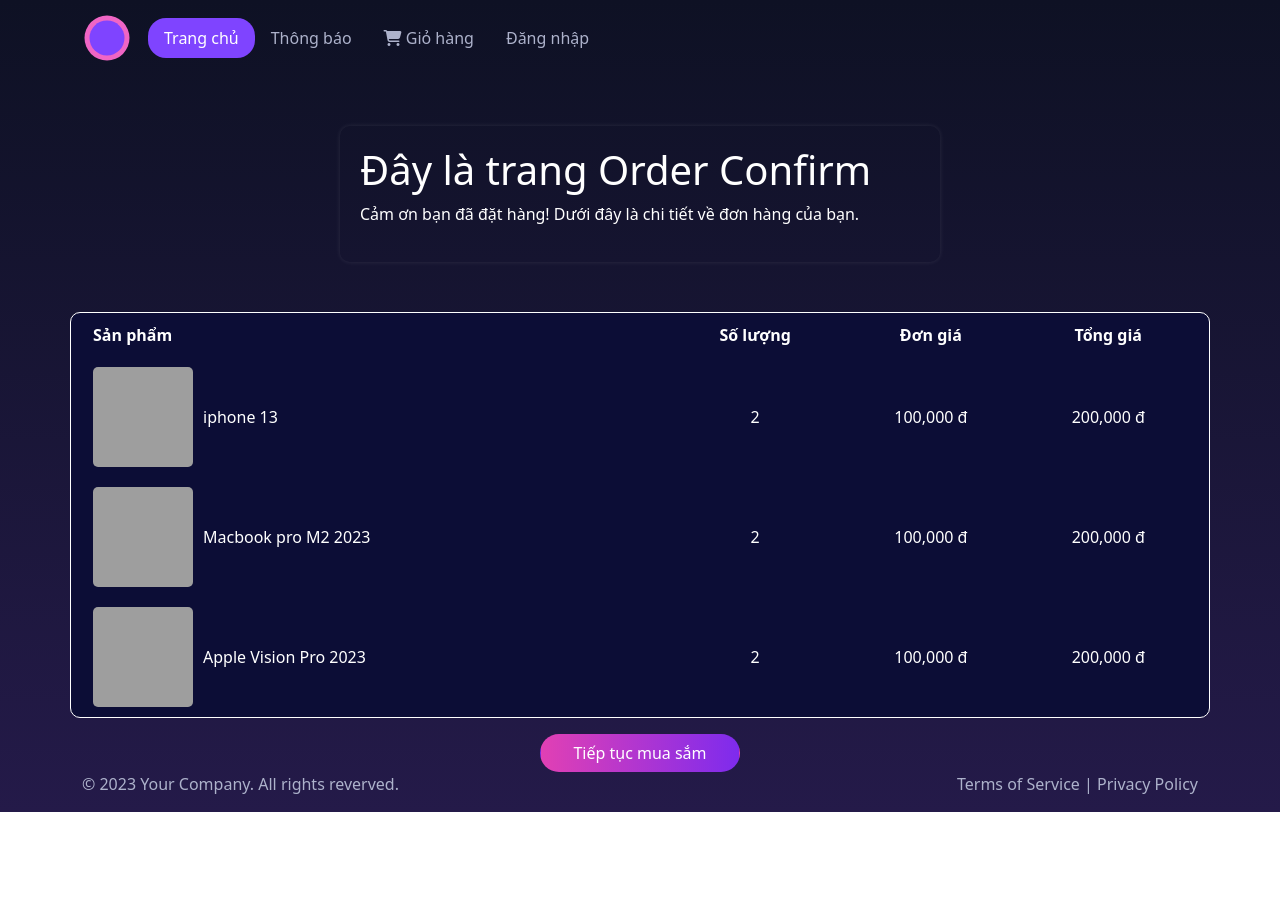
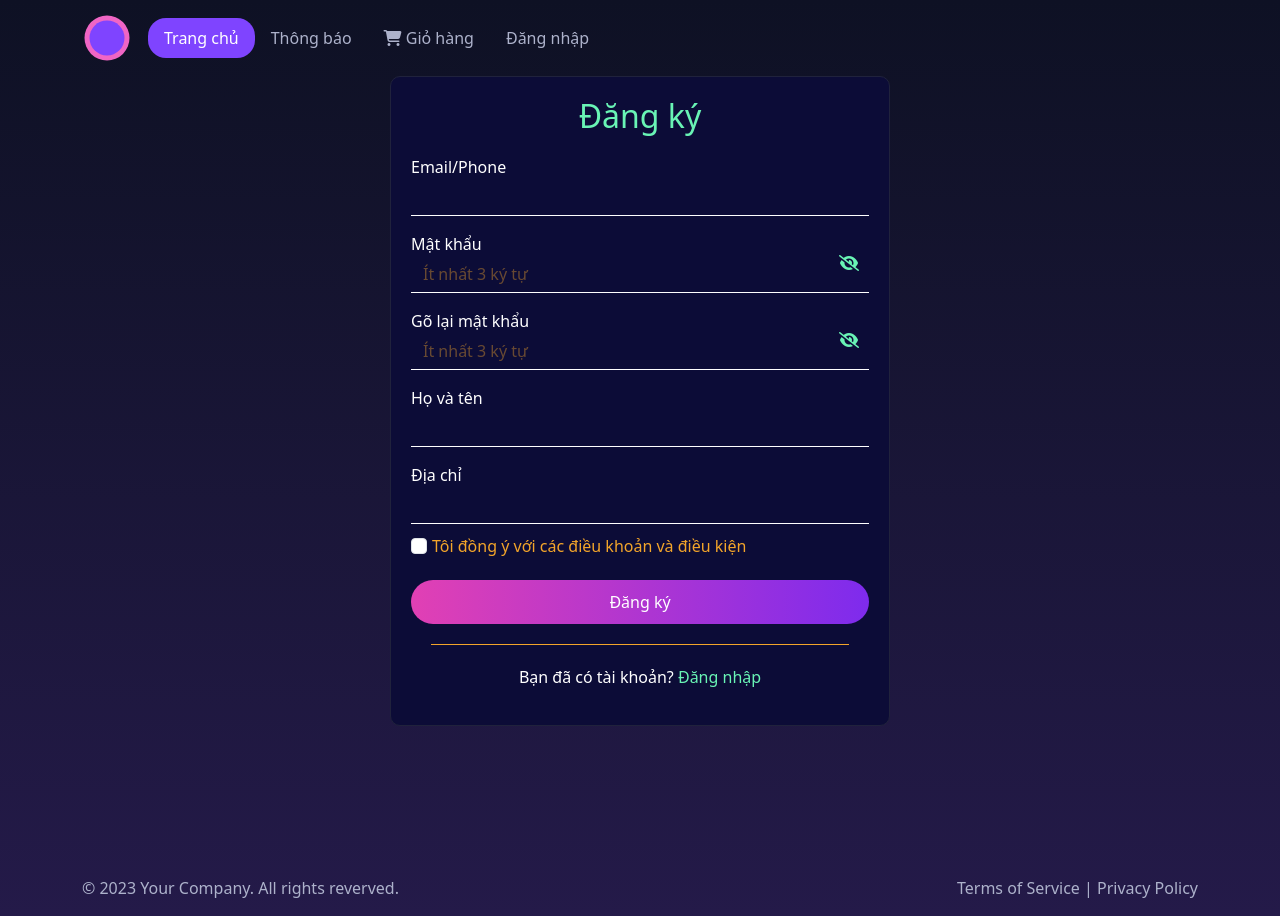
Before and after one commit to huyhuynh1905/spring-shop-app-course, an Angular app in the folder shopapp-fe/: page / in a window 1280 px wide. Before the commit the page ends 812 px from the top, so only its background shows below. Built offline with nearby package versions, Linux system fonts and the light colour scheme; grey boxes are pictures that could not be loaded.

Commit message:
[U] section 1 - lesson 7: dev page login and register

```diff
--- /dev/null
+++ b/shopapp-fe/src/app/login/login.component.html
@@ -0,0 +1,49 @@
+<app-header></app-header>
+
+<div class="container">
+    <div class="row">
+        <div class="col-md-6 offset-md-3">
+            <div class="login-form mx-auto">
+                <h2 class="login-header">Đăng nhập</h2>
+                <div class="form-group">
+                    <label for="email">Email/Phone</label>
+                    <input type="text" class="form-control" id="email">
+                    <div class="divider-nospace"></div>
+                </div>
+                <div class="mt-5"></div>
+                <div class="form-group password-field">
+                    <label for="password">Mật khẩu</label>
+                    <input type="password" placeholder="Ít nhất 3 ký tự" class="form-control" id="password">
+                    <i class="password-toggle fas fa-eye-slash"></i>
+                    <div class="divider-nospace"></div>
+                </div>
+
+                <div class="form-group">
+                    <div class="form-check checkbox-text">
+                        <span style="display: flex;">
+                            <input type="checkbox" class="form-check-input" id="remember">
+                            <label class="form-check-label text-start" for="remember">Ghi nhớ đăng nhập</label>
+                        </span>
+                        <a href="#" class="register-link">Quên mật khẩu</a>
+                    </div>
+                </div>
+
+
+                <div class="form-group">
+                    <select class="form-control access-right">
+                        <option selected disabled>Quyền đăng nhập</option>
+                        <option>Người dùng</option>
+                        <option>Quản trị viên</option>
+                    </select>
+                </div>
+
+                <button type="button" class="login-button">Đăng nhập</button>
+                <div class="divider"></div>
+                <p class="text-center">Bạn chưa đăng ký? <span><a href="#" class="register-link">Đăng ký ngay</a></span></p>
+
+            </div>
+        </div>
+    </div>
+</div>
+
+<app-footer></app-footer>
--- /dev/null
+++ b/shopapp-fe/src/app/login/login.component.scss
@@ -0,0 +1,117 @@
+.container{
+    color: white;
+    height: 100vh;
+}
+
+.login-form{
+    background-color: rgb(12, 12, 55);
+    border-radius: 10px;
+    padding: 20px;
+    max-width: 500px;
+    border: 1px solid rgb(32, 34, 60);
+    align-items: center;
+    justify-content: center;
+}
+
+.login-header{
+    color: rgb(105, 244, 181);
+    text-align: center;
+    margin-bottom: 20px;
+}
+
+.form-control{
+    background-color: transparent;
+    border: none;
+    color: white;
+}
+
+.form-control:focus{
+    background-color: transparent;
+    outline: none;
+    color: white;
+    border-color: transparent;
+}
+
+
+.divider-nospace{
+    border: 1px solid white;
+}
+
+.password-field{
+    position: relative;
+}
+
+.password-toggle{
+    position: absolute;
+    top: 50%;
+    right: 10px;
+    transform: translateY(-50%);
+    color: rgb(105, 244, 181);
+    cursor: pointer;
+}
+
+.checkbox-text{
+    color: rgb(243, 165, 42);
+    display: flex;
+    justify-content: space-between;
+    align-items: center;
+    margin-top: 10px;
+}
+
+.checkbox-text input[type="checkbox"]:checked{
+    border-color: white;
+    background-color: rgb(233, 66, 178);
+}
+
+.form-check-input{
+    margin-right: 5px;
+}
+
+.register-link{
+    color: rgb(105, 244, 181);
+    text-decoration: none;
+}
+
+.access-right{
+    margin-top: 20px;
+    width: 200px;
+    color: white;
+    border: 1px solid rgb(255, 64, 180);
+}
+
+.access-right:focus{
+    border: 1px solid rgb(255, 64, 180);
+}
+
+.form-control::placeholder {
+    /* Chrome, Firefox, Opera, Safari 10.1+ */
+    color: rgba(243, 165, 42, 0.4);
+    opacity: 1;
+    /* Firefox */
+}
+
+.form-control:-ms-input-placeholder {
+    /* Internet Explorer 10-11 */
+    color: rgba(243, 165, 42, 0.4);
+}
+
+.form-control::-ms-input-placeholder {
+    /* Microsoft Edge */
+    color: rgba(243, 165, 42, 0.4);
+}
+
+.login-button {
+    background: linear-gradient(to right, rgb(225, 64, 180), rgb(126, 43, 237));
+    color: white;
+    border-radius: 30px;
+    width: 100%;
+    padding: 10px 0;
+    margin-top: 20px;
+    border: none;
+}
+.divider {
+    height: 1px;
+    background-color: rgb(243, 165, 42);
+    /* background-color: rgb(105, 244, 181) */
+    margin: 20px;
+}
--- /dev/null
+++ b/shopapp-fe/src/app/register/register.component.html
@@ -0,0 +1,57 @@
+<app-header></app-header>
+<div class="container">
+    <div class="row">
+        <div class="col-md-6 offset-md-3">
+            <div class="register-form mx-auto">
+                <h2 class="register-header">Đăng ký</h2>
+                <div class="form-group">
+                    <label for="email">Email/Phone</label>
+                    <input type="text" class="form-control" id="email">
+                    <div class="divider-nospace"></div>
+                </div>
+                <div class="mt-3"></div>
+                <div class="form-group password-field">
+                    <label for="password">Mật khẩu</label>
+                    <input type="password" placeholder="Ít nhất 3 ký tự"
+                        class="form-control" id="password">
+                    <i class="password-toggle fas fa-eye-slash"></i>
+                    <div class="divider-nospace"></div>
+                </div>
+                <div class="mt-3"></div>
+                <div class="form-group password-field">
+                    <label for="confirm-password">Gõ lại mật khẩu</label>
+                    <input type="password" placeholder="Ít nhất 3 ký tự"
+                        class="form-control" id="confirm-password">
+                    <i class="password-toggle fas fa-eye-slash"></i>
+                    <div class="divider-nospace"></div>
+                </div>
+                <div class="mt-3"></div>
+                <div class="form-group">
+                    <label for="full-name">Họ và tên</label>
+                    <input type="text" class="form-control" id="full-name">
+                    <div class="divider-nospace"></div>
+                </div>
+                <div class="mt-3"></div>
+                <div class="form-group">
+                    <label for="address">Địa chỉ</label>
+                    <input type="text" class="form-control" id="address">
+                    <div class="divider-nospace"></div>
+                </div>
+                <div class="form-group">
+                    <div class="form-check checkbox-text">
+                        <span style="display: flex;">
+                            <input type="checkbox" class="form-check-input" id="agree">
+                            <label class="form-check-label text-start" for="agree">
+                                Tôi đồng ý với các điều khoản và điều kiện</label>
+                        </span>
+                    </div>
+                </div>
+                <button type="button" class="register-button">Đăng ký</button>
+                <div class="divider"></div>
+                <p class="text-center">Bạn đã có tài khoản? <span>
+                    <a href="#" class="register-link">Đăng nhập</a></span></p>
+            </div>
+        </div>
+    </div>
+</div>
+<app-footer></app-footer>
--- /dev/null
+++ b/shopapp-fe/src/app/register/register.component.scss
@@ -0,0 +1,115 @@
+.container {
+    color: white;
+    height: 100vh;
+}
+
+.register-form {
+    background-color: rgb(12, 12, 55);
+    border-radius: 10px;
+    padding: 20px;
+    max-width: 500px;
+    border: 1px solid rgb(32, 34, 60);
+    align-items: center;
+    justify-content: center;
+}
+
+.register-header {
+    text-align: center;
+    /*      color: rgb(233, 66, 178);*/
+    color: rgb(105, 244, 181);
+    margin-bottom: 20px;
+
+}
+
+.label-text {
+    color: rgb(243, 165, 42);
+}
+
+.form-control {
+    background-color: transparent;
+    border: none;
+    color: white;
+}
+
+.form-control:focus {
+    color: white;
+    background-color: transparent;
+    outline: none;
+    box-shadow: none;
+    border-color: transparent;
+    padding-left: 0;
+}
+
+.password-field {
+    position: relative;
+}
+
+.password-toggle {
+    position: absolute;
+    top: 50%;
+    right: 10px;
+    transform: translateY(-50%);
+    color: rgb(105, 244, 181);
+    cursor: pointer;
+}
+
+.checkbox-text {
+    color: rgb(243, 165, 42);
+    display: flex;
+    justify-content: space-between;
+    align-items: center;
+    margin-top: 10px;
+}
+
+/* Màu checkbox khi được chọn */
+.checkbox-text input[type="checkbox"]:checked {
+    border-color: white;
+    background-color: rgb(233, 66, 178);
+}
+
+.form-check-input {
+    margin-right: 5px;
+}
+
+.register-link {
+    color: rgb(105, 244, 181);
+    text-decoration: none;
+}
+
+.register-button {
+    background: linear-gradient(to right, rgb(225, 64, 180), rgb(126, 43, 237));
+    color: white;
+    border-radius: 30px;
+    width: 100%;
+    padding: 10px 0;
+    margin-top: 20px;
+    border: none;
+}
+
+.divider {
+    height: 1px;
+    background-color: rgb(243, 165, 42);
+    /*      background-color: rgb(105, 244, 181)*/
+    margin: 20px;
+}
+
+.divider-nospace {
+    border-top: 1px solid white;
+}
+
+.form-control::placeholder {
+    /* Chrome, Firefox, Opera, Safari 10.1+ */
+    color: rgba(243, 165, 42, 0.4);
+    opacity: 1;
+    /* Firefox */
+}
+
+.form-control:-ms-input-placeholder {
+    /* Internet Explorer 10-11 */
+    color: rgba(243, 165, 42, 0.4);
+}
+
+.form-control::-ms-input-placeholder {
+    /* Microsoft Edge */
+    color: rgba(243, 165, 42, 0.4);
+}
--- a/shopapp-fe/src/index.html
+++ b/shopapp-fe/src/index.html
@@ -13,7 +13,9 @@
   }
 </style>
 <body>
-  <app-order-confirm></app-order-confirm>
+  <app-register></app-register>
+  <!-- <app-login></app-login> -->
+  <!-- <app-order-confirm></app-order-confirm> -->
   <!-- <app-order></app-order> -->
   <!-- <app-home></app-home> -->
   <!-- <h1>Xin chào</h1> -->
```
Also changed, not shown: shopapp-fe/src/app/app.module.ts (+8 -2 lines), shopapp-fe/src/app/login/login.component.ts (added, +10 -0 lines), shopapp-fe/src/app/register/register.component.ts (added, +10 -0 lines).
